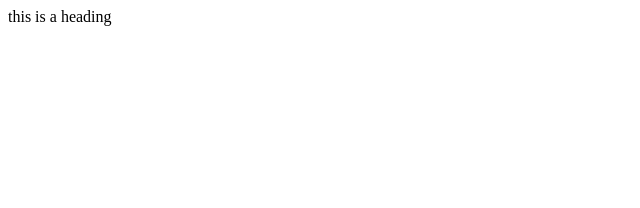
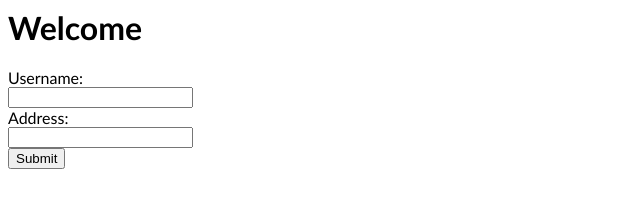
Before and after one commit to naveenramesh/Dentail, a plain HTML site: page index.html in a window 1280 px wide. Shown: the whole page, without its empty margins (0-640 px from the left). Drawn offline with Linux system fonts and the light colour scheme.

Commit message:
HTML modified. JS listner created. Figure out the Sring boot part

```diff
--- a/index.html
+++ b/index.html
@@ -1,3 +1,20 @@
 <header>
-    this is a heading
-</header>
+    <h1 style="font-family: 'Gill Sans', 'Gill Sans MT', Calibri, 'Trebuchet MS', sans-serif;">Welcome</h1>
+    </header>
+    <style>
+        label{
+            font-family: 'Gill Sans', 'Gill Sans MT', Calibri, 'Trebuchet MS', sans-serif;
+        }
+        form{
+            position: relative;
+        }
+    </style>
+    <body>
+        <form name="newUser">
+            <label for="Username">Username:</label><br>
+            <input type="text" name="username"><br>
+            <label for="Address">Address:</label><br>
+            <input type="text" name="address"><br>
+            <input type="submit" name="submit"><br>
+        </form>
+    </body>
```
Also changed, not shown: jslistner.js (added, +12 -0 lines), 1 other file.
